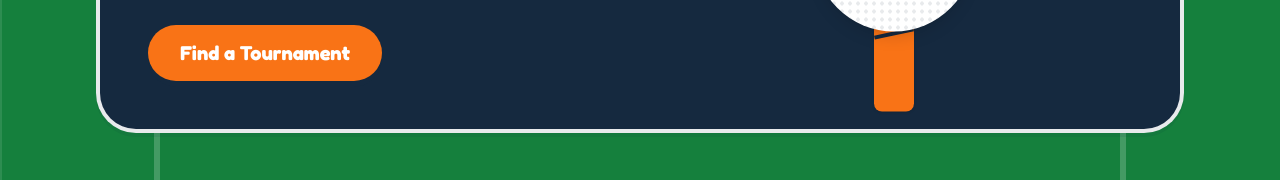
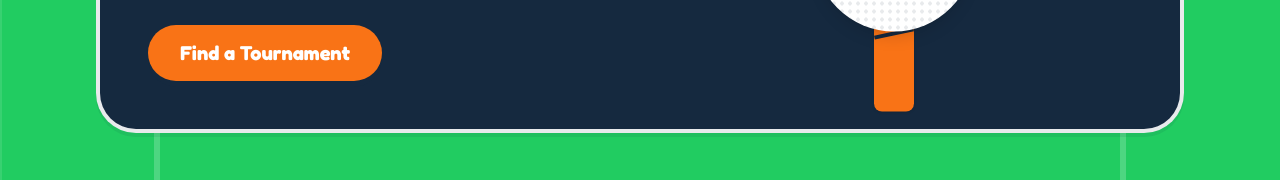
Before and after one commit to Jeyna2010/pickleballkids, a plain HTML site: page index.html in a window 1280 px wide. Shown: the part 428-608 px from the top of the page. Drawn offline with nearby package versions, Linux system fonts and the light colour scheme.

Commit message:
Update index.html

```diff
--- a/index.html
+++ b/index.html
@@ -61,7 +61,7 @@
 
     <style>
         body {
-            background-color: #15803d;
+            background-color: #21cc61;
             background-image:
                 linear-gradient(rgba(255,255,255,0.1) 2px, transparent 2px),
                 linear-gradient(90deg, rgba(255,255,255,0.1) 2px, transparent 2px);
```
